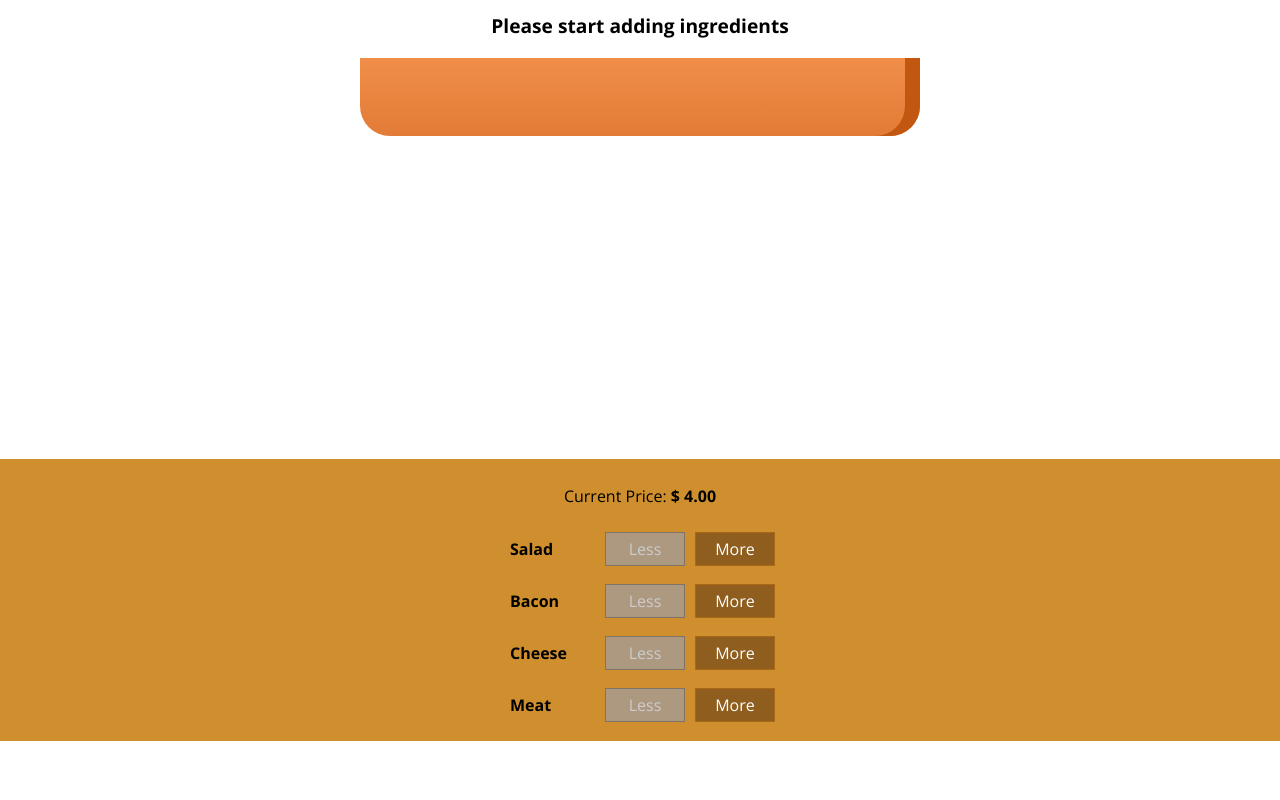
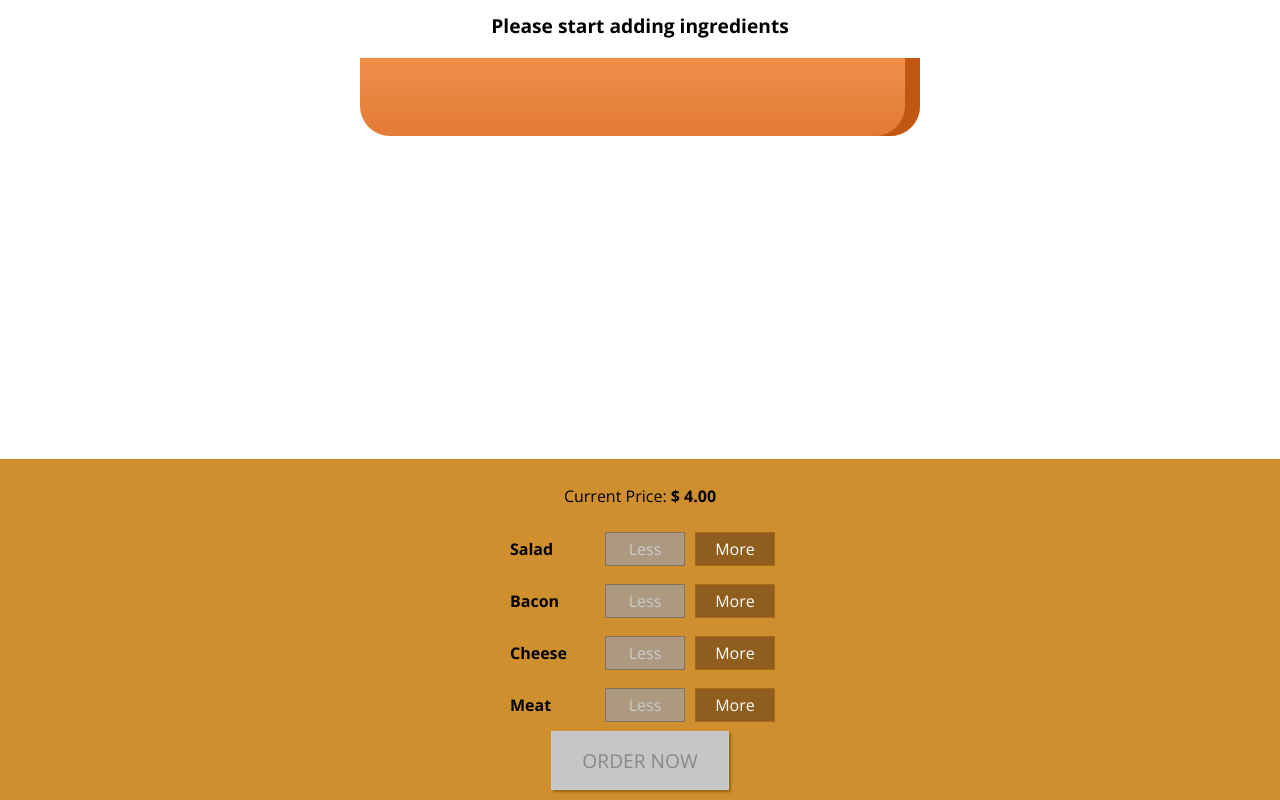
Before and after one commit to Gus-Gonz/React-The-Complete-Guide-Course-Proyect, a React app: page / in a window 1280 px wide. Shown: the part 179-979 px from the top of the page. Before the commit the page ends 920 px from the top, so only its background shows below. Built offline with nearby package versions, Linux system fonts and the light colour scheme.

Commit message:
Se agrego un boton de check out se agrego la logica para que este este desabilitado si no hay ingredientes

```diff
--- a/src/components/Burger/BuildControls/BuildControls.js
+++ b/src/components/Burger/BuildControls/BuildControls.js
@@ -22,6 +22,9 @@
         disabled={props.disabled[ctrl.type]}
       />
     ))}
+    <button disabled={!props.purchasable} className="OrderButton">
+      ORDER NOW
+    </button>
   </div>
 );
 
--- a/src/containers/BurgerBuilder/BurgerBuilder.js
+++ b/src/containers/BurgerBuilder/BurgerBuilder.js
@@ -22,7 +22,16 @@
       meat: 0,
     },
     totalPrice: 4,
+    purchasable: false,
   };
+
+  updatePruchaseState(ingredients) {
+    const sum = Object.keys(ingredients)
+      .map((igKey) => ingredients[igKey])
+      .reduce((sum, el) => sum + el, 0);
+
+    this.setState({ purchasable: sum > 0 });
+  }
 
   addIngredientHandler = (type) => {
     const oldCount = this.state.ingredients[type];
@@ -37,6 +46,7 @@
     const newPrice = oldPrice + priceAddition;
 
     this.setState({ totalPrice: newPrice, ingredients: updatedIngredients });
+    this.updatePruchaseState(updatedIngredients);
   };
 
   removeIngredientHandler = (type) => {
@@ -56,6 +66,7 @@
     const newPrice = oldPrice - priceDeduction;
 
     this.setState({ totalPrice: newPrice, ingredients: updatedIngredients });
+    this.updatePruchaseState(updatedIngredients);
   };
 
   render() {
@@ -74,6 +85,7 @@
           ingredientAdded={this.addIngredientHandler}
           ingredientRemoved={this.removeIngredientHandler}
           disabled={disabledInfo}
+          purchasable={this.state.purchasable}
           price={this.state.totalPrice}
         />
       </Aux>
--- a/src/index.css
+++ b/src/index.css
@@ -227,3 +227,47 @@
   background-color: #99703f;
   color: white;
 }
+
+/* CHECK OUT BUTTON */
+
+.OrderButton {
+  background-color: #dad735;
+  outline: none;
+  cursor: pointer;
+  border: 1px solid #966909;
+  color: #966909;
+  font-family: inherit;
+  font-size: 1.2em;
+  padding: 15px 30px;
+  box-shadow: 2px 2px 2px #966909;
+}
+
+.OrderButton:hover,
+.OrderButton:active {
+  background-color: #a0db41;
+  border: 1px solid #966909;
+  color: #966909;
+}
+
+.OrderButton:disabled {
+  background-color: #c7c6c6;
+  cursor: not-allowed;
+  border: 1px solid #ccc;
+  color: #888888;
+}
+
+.OrderButton:not(:disabled) {
+  animation: enable 0.3s linear;
+}
+
+@keyframes enable {
+  0% {
+    transform: scale(1);
+  }
+  60% {
+    transform: scale(1.1);
+  }
+  100% {
+    transform: scale(1);
+  }
+}
```
